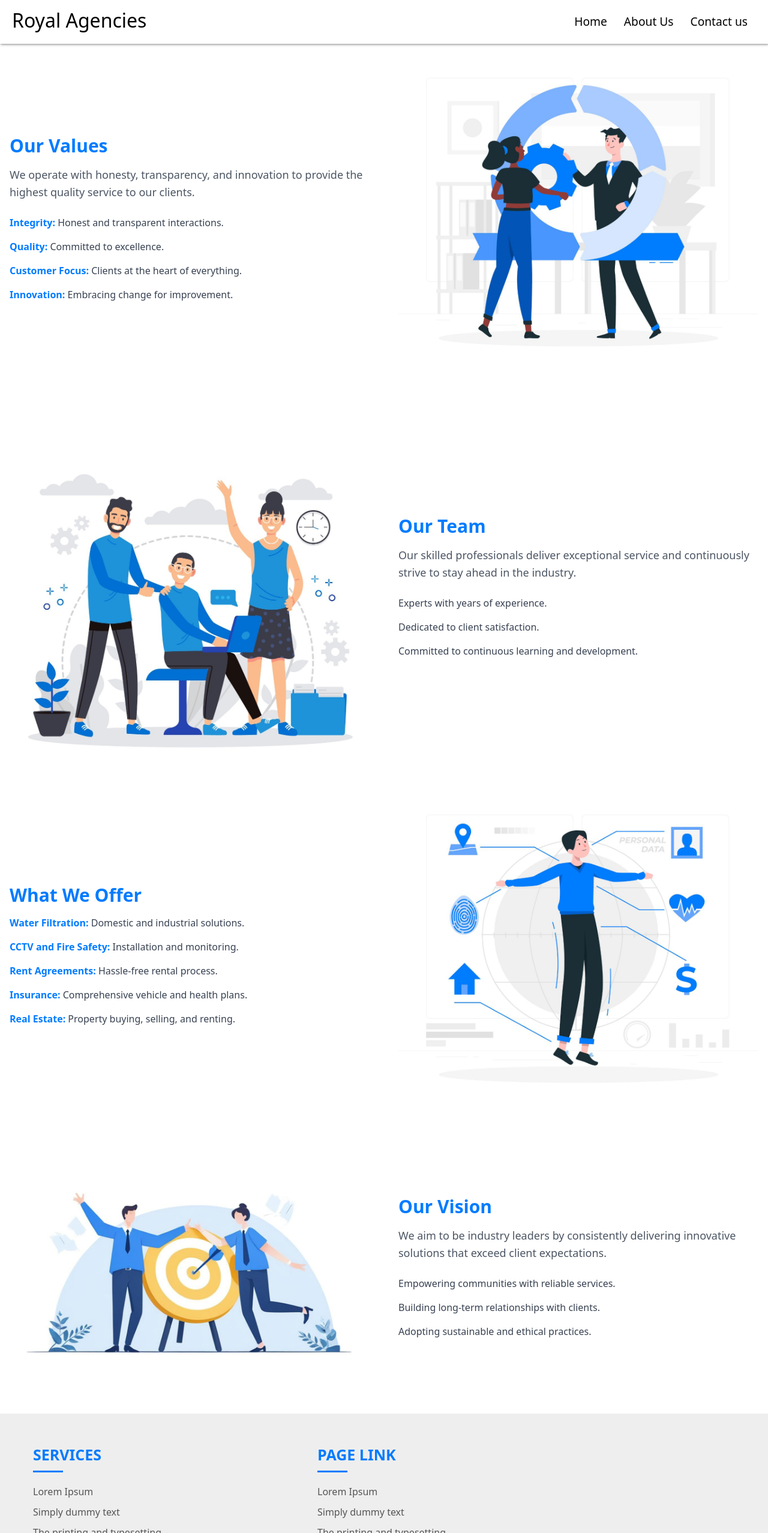
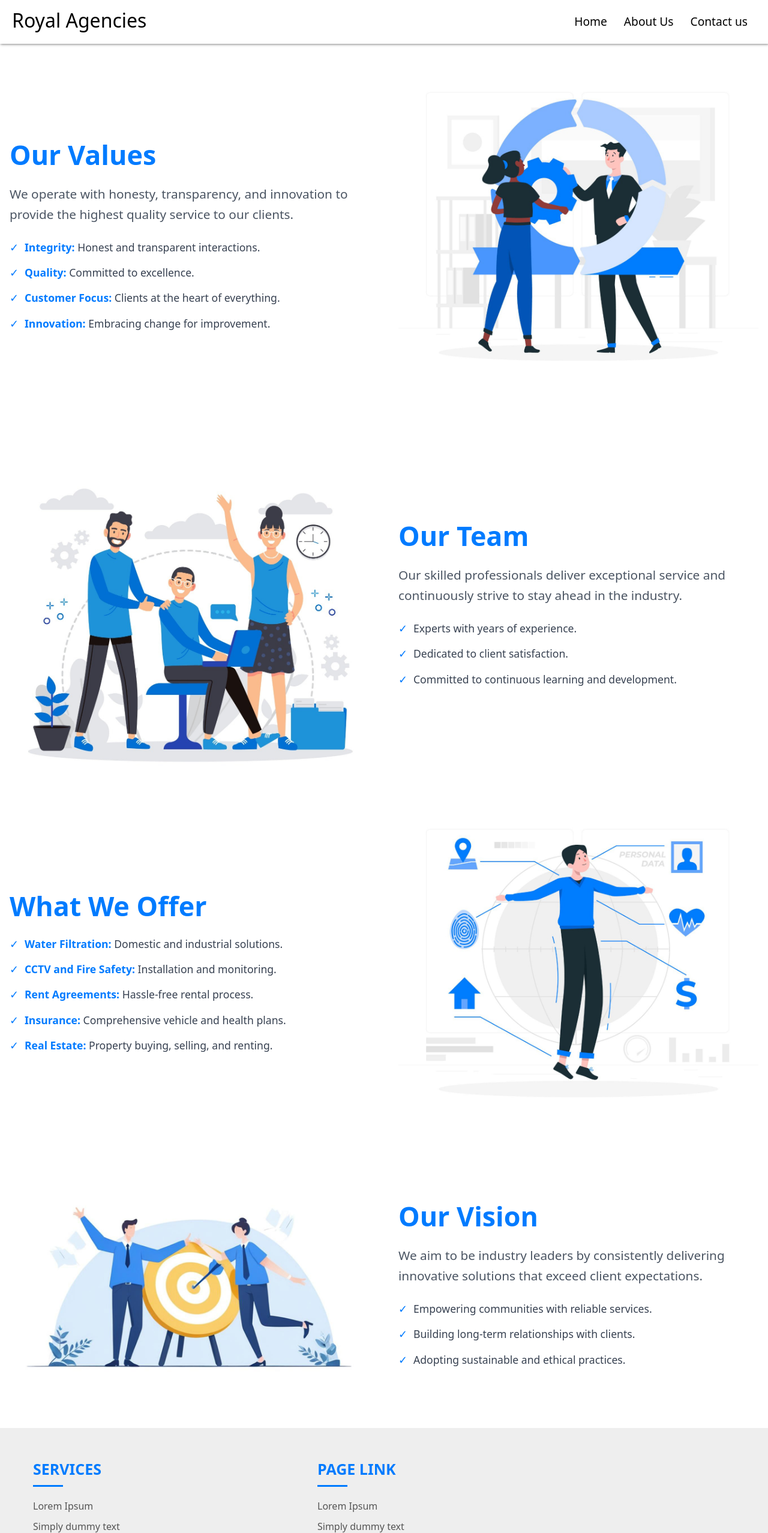
Before and after one commit to imperiumofficialgroup/Royal-Agencies, a plain HTML site: page about.html in a window 1280 px wide. Shown: the top 2555 px of the page at 60% size. Drawn offline with nearby package versions, Linux system fonts and the light colour scheme.

Commit message:
Add files via upload

```diff
--- a/about.html
+++ b/about.html
@@ -2,7 +2,7 @@
 <html lang="en">
 <head>
     <meta charset="UTF-8">
-    <meta name="viewport" content="width=device-width, initial-scale=1.0">
+    <meta name="viewport" content="width=device-width, initial-scale=1.0, maximum-scale=1.0, user-scalable=no">
     <script src="https://cdn.tailwindcss.com"></script>
     <link href="https://unpkg.com/aos@2.3.4/dist/aos.css" rel="stylesheet">
     <link rel="stylesheet" href="/css/nav.css">
@@ -22,7 +22,7 @@
             <li><a href="contact.html">Contact us</a></li>
         </ul>
     </div>
-</header>
+</header><br>
 <body class="bg-[#ffff] text-gray-800 font-sans">
     <section class="py-16 px-4">
         <div class="max-w-7xl mx-auto space-y-10">
@@ -30,11 +30,12 @@
             <!-- Section 1: Content Left, Image Right -->
             <div class="flex flex-col lg:flex-row items-center gap-12" data-aos="fade-right" data-aos-duration="1000">
                 <div class="flex-1">
-                    <h2 class="text-3xl font-bold text-[#007bff] mb-4">Our Values</h2>
-                    <p class="text-gray-600 text-lg mb-6 leading-relaxed">
+                    <h2 class="text-[2.8rem] font-bold text-[#007bff] mb-4">Our Values</h2>
+
+                    <p class="text-gray-600 text-[1.3rem] mb-6 leading-relaxed">
                         We operate with honesty, transparency, and innovation to provide the highest quality service to our clients.
                     </p>
-                    <ul class="space-y-4 text-gray-700">
+                    <ul class="custom-list text-[1.1rem] space-y-4 text-gray-700">
                         <li><strong class="text-[#007bff]">Integrity:</strong> Honest and transparent interactions.</li>
                         <li><strong class="text-[#007bff]">Quality:</strong> Committed to excellence.</li>
                         <li><strong class="text-[#007bff]">Customer Focus:</strong> Clients at the heart of everything.</li>
@@ -42,18 +43,18 @@
                     </ul>
                 </div>
                 <div class="flex-1" data-aos="zoom-in" data-aos-duration="1000">
-                    <img src="image/values.jpg" alt="Our Values Illustration" class="rounded-lg">
+                    <img src="image/values.jpg" alt="Our Values Illustration" class="rounded-lg" >
                 </div>
             </div>
 
             <!-- Section 2: Image Left, Content Right -->
             <div class="flex flex-col lg:flex-row-reverse items-center gap-12" data-aos="fade-left" data-aos-duration="1000">
                 <div class="flex-1">
-                    <h2 class="text-3xl font-bold text-[#007bff] mb-4">Our Team</h2>
-                    <p class="text-gray-600 text-lg mb-6 leading-relaxed">
+                    <h2 class="text-[2.8rem] font-bold text-[#007bff] mb-4">Our Team</h2>
+                    <p class="text-gray-600 text-[1.3rem] mb-6 leading-relaxed">
                         Our skilled professionals deliver exceptional service and continuously strive to stay ahead in the industry.
                     </p>
-                    <ul class="space-y-4 text-gray-700">
+                    <ul class="custom-list text-[1.1rem] space-y-4 text-gray-700">
                         <li>Experts with years of experience.</li>
                         <li>Dedicated to client satisfaction.</li>
                         <li>Committed to continuous learning and development.</li>
@@ -67,8 +68,8 @@
             <!-- Section 3: Content Left, Image Right -->
             <div class="flex flex-col lg:flex-row items-center gap-12" data-aos="fade-up" data-aos-duration="1000">
                 <div class="flex-1">
-                    <h2 class="text-3xl font-bold text-[#007bff] mb-4">What We Offer</h2>
-                    <ul class="space-y-4 text-gray-700">
+                    <h2 class="text-[2.8rem] font-bold text-[#007bff] mb-4">What We Offer</h2>
+                    <ul class="custom-list text-[1.1rem] space-y-4 text-gray-700">
                         <li><strong class="text-[#007bff]">Water Filtration:</strong> Domestic and industrial solutions.</li>
                         <li><strong class="text-[#007bff]">CCTV and Fire Safety:</strong> Installation and monitoring.</li>
                         <li><strong class="text-[#007bff]">Rent Agreements:</strong> Hassle-free rental process.</li>
@@ -84,11 +85,11 @@
             <!-- Section 4: Image Left, Content Right -->
             <div class="flex flex-col lg:flex-row-reverse items-center gap-12" data-aos="fade-right" data-aos-duration="1000">
                 <div class="flex-1">
-                    <h2 class="text-3xl font-bold text-[#007bff] mb-4">Our Vision</h2>
-                    <p class="text-gray-600 text-lg mb-6 leading-relaxed">
+                    <h2 class="text-[2.8rem] font-bold text-[#007bff] mb-4">Our Vision</h2>
+                    <p class="text-gray-600 text-[1.3rem] mb-6 leading-relaxed">
                         We aim to be industry leaders by consistently delivering innovative solutions that exceed client expectations.
                     </p>
-                    <ul class="space-y-4 text-gray-700">
+                    <ul class="custom-list text-[1.1rem] space-y-4 text-gray-700">
                         <li>Empowering communities with reliable services.</li>
                         <li>Building long-term relationships with clients.</li>
                         <li>Adopting sustainable and ethical practices.</li>
@@ -158,6 +159,26 @@
         </div><!--- END CONTAINER -->
     </div>
 
+
+<style>
+    /* Target only specific lists with a class */
+    .custom-list li {
+        position: relative;
+        padding-left: 25px;
+    }
+
+    .custom-list li::before {
+        content: "\2713";
+        position: absolute;
+        left: 0;
+        top: 0;
+        color: #007bff;
+        font-size: 18px;
+        line-height: 1.5;
+    }
+</style>
+
+
     <!-- AOS Script -->
     <script src="https://unpkg.com/aos@2.3.4/dist/aos.js"></script>
     <script>
```
Also changed, not shown: cctv-fire-safety.html (+2 -2 lines), css/cctv-fire-safety.css (+63 -2 lines).
